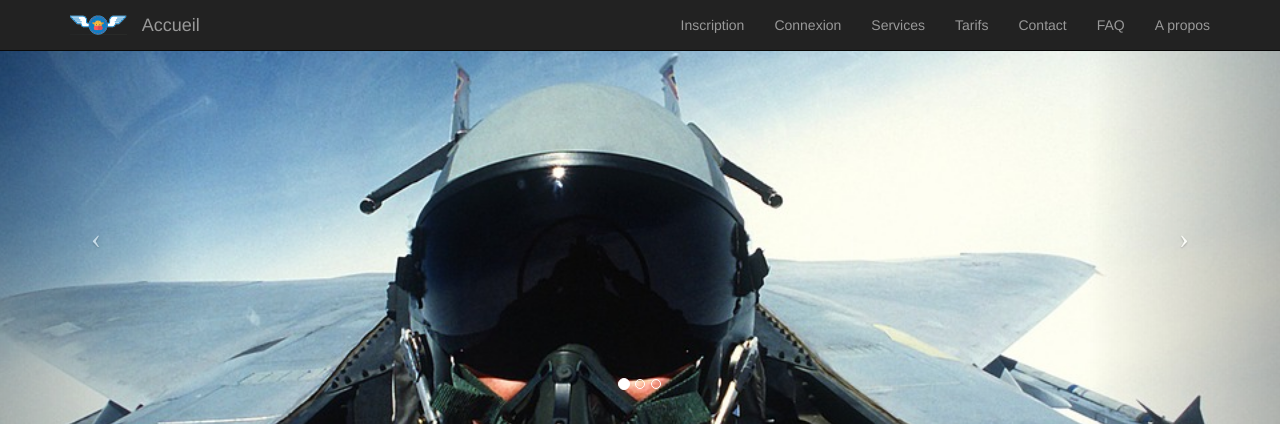
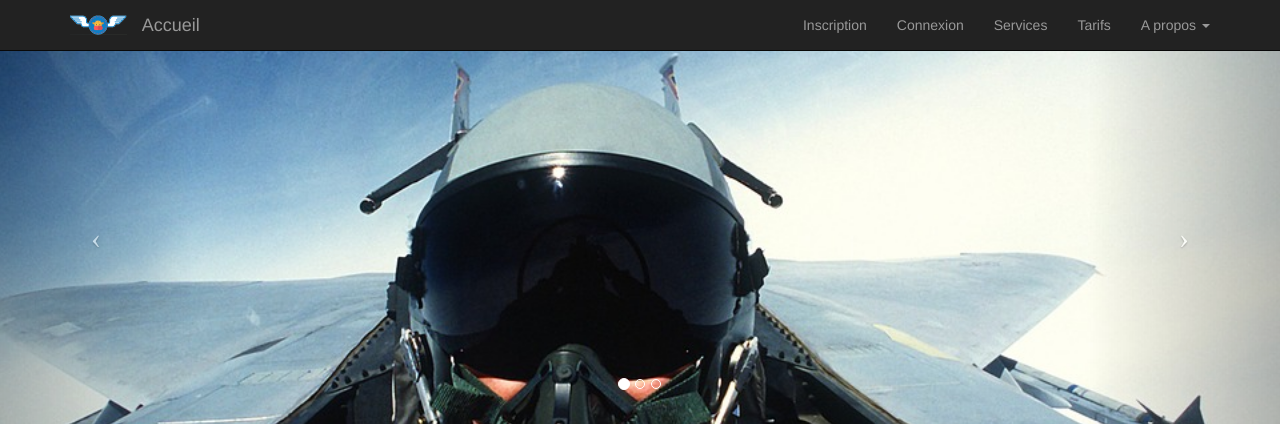
Before and after one commit to lukile/projetAnnuel, a PHP site: page /projects/index.php in a window 1280 px wide. Shown: the top 424 px of the page. Run offline with PHP 8.4, Linux system fonts and the light colour scheme; grey boxes labelled with a size stand in for pictures from a placeholder-image service; some libraries are stand-ins or nearby versions.

Commit message:
better design more space on index

```diff
--- a/header.php
+++ b/header.php
@@ -68,6 +68,9 @@
                     <li>
                         <a href="pricing.php">Tarifs</a>
                     </li>
+                  <li class="dropdown">
+                        <a href="#" class="dropdown-toggle" data-toggle="dropdown">A propos <b class="caret"></b></a>
+                        <ul class="dropdown-menu">
                             <li>
                                 <a href="contact.php">Contact</a>
                             </li>
@@ -75,7 +78,9 @@
                                 <a href="faq.php">FAQ</a>
                             </li>
                             <li>
-                        <a href="about.php">A propos</a>
+                                <a href="about.php">Nous connaitre</a>
+                            </li>
+                        </ul>
                     </li>
                     <?php endif;?>
                     <?php if(isConnected()): ?>
@@ -90,7 +95,9 @@
                     </li>
                     <li>
                         <a href="pricing.php">Tarifs</a>
-
+                    <li class="dropdown">
+                        <a href="#" class="dropdown-toggle" data-toggle="dropdown">A propos <b class="caret"></b></a>
+                        <ul class="dropdown-menu">
                             <li>
                                 <a href="contact.php">Contact</a>
                             </li>
@@ -98,7 +105,9 @@
                                 <a href="faq.php">FAQ</a>
                             </li>
                             <li>
-                        <a href="about.php">A propos</a>
+                                <a href="about.php">Nous connaitre</a>
+                            </li>
+                        </ul>
                     </li>
                     <li>
                         <a href="logout.php">Deco</a>
```
Lines whose indentation alone changed are shown as unchanged.
